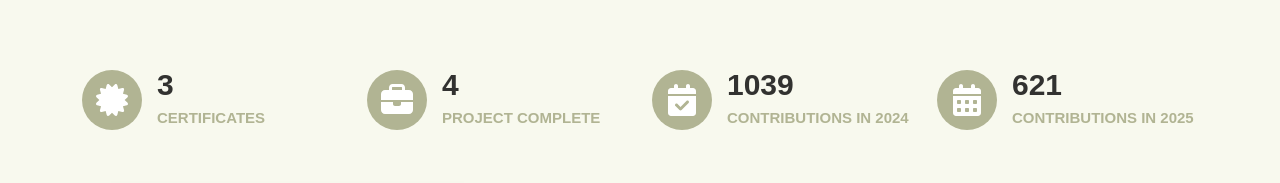
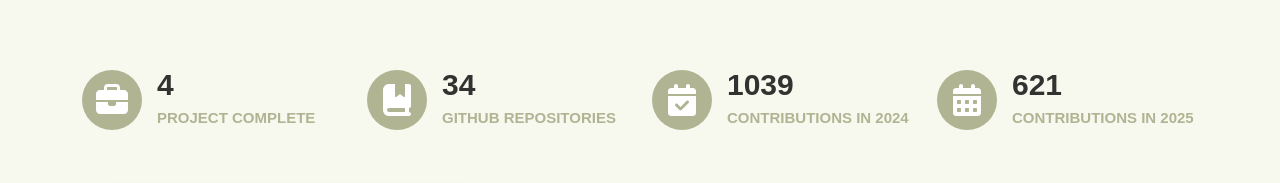
Before and after one commit to jungyoonn/portfolio, a React (Create React App) app: page / in a window 1280 px wide. Shown: the part 725-908 px from the top of the page. Built offline with nearby package versions, Linux system fonts and the light colour scheme.

Commit message:
자격증 -> 리포지토리 수

```diff
--- a/src/components/home/Counter.jsx
+++ b/src/components/home/Counter.jsx
@@ -1,6 +1,6 @@
 import React, { useEffect, useRef } from 'react';
 import { FontAwesomeIcon } from '@fortawesome/react-fontawesome';
-import { faBriefcase, faCalendarCheck, faCalendarAlt, faCertificate } from '@fortawesome/free-solid-svg-icons';
+import { faBriefcase, faCalendarCheck, faCalendarAlt, faBookBookmark } from '@fortawesome/free-solid-svg-icons';
 
 const Counter = () => {
   // 카운터 참조
@@ -52,8 +52,8 @@ const Counter = () => {
 
   // 카운터 데이터 - 폰트어썸 아이콘으로 변경
   const counterData = [
-    { icon: faCertificate, number: 3, title: 'Certificates' },
     { icon: faBriefcase, number: 4, title: 'Project Complete' },
+    { icon: faBookBookmark, number: 34, title: 'Github repositories' },
     { icon: faCalendarCheck, number: 1039, title: 'Contributions in 2024' },
     { icon: faCalendarAlt, number: 621, title: 'Contributions in 2025' }
   ];
```
